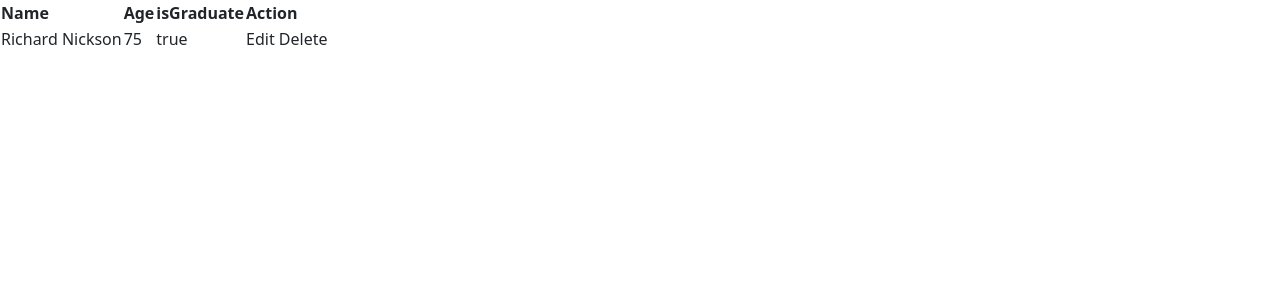
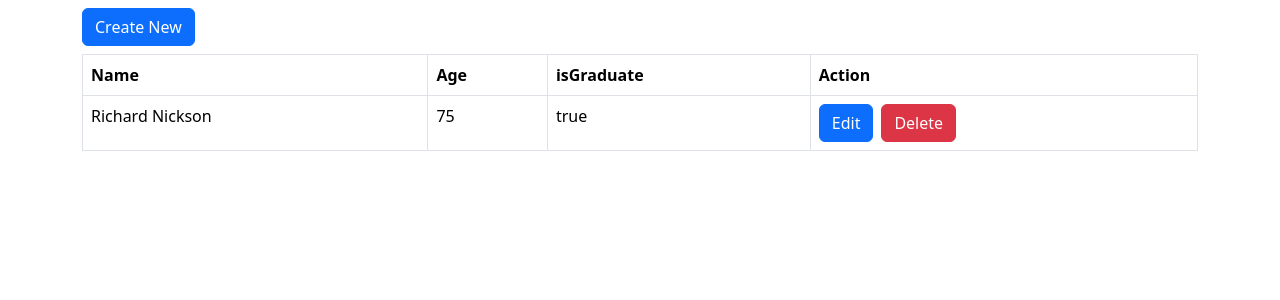
Before and after one commit to amit-shirasao/EMS_UI, an Angular app: page / in a window 1280 px wide. Shown: the top 300 px of the page. Built offline with nearby package versions, Linux system fonts and the light colour scheme.

Commit message:
Bootstrap classes were added to table. All dummy buttons were created.

```diff
--- a/src/app/app.html
+++ b/src/app/app.html
@@ -1,4 +1,7 @@
-<table>
+<div class="container pt-2">
+<button class="btn btn-primary mb-2">Create New</button>
+
+  <table class="table table-bordered">
     <thead>
       <tr>
         <th>Name</th>
@@ -12,7 +15,11 @@
         <td>Richard Nickson</td>
         <td>75</td>
         <td>true</td>
-      <td>Edit Delete</td>
+        <td>
+          <button class="btn btn-primary">Edit</button>
+          <button class="btn btn-danger ms-2">Delete</button>
+        </td>
       </tr>
     </tbody>
   </table>
+</div>
```
Lines whose indentation alone changed are shown as unchanged.
